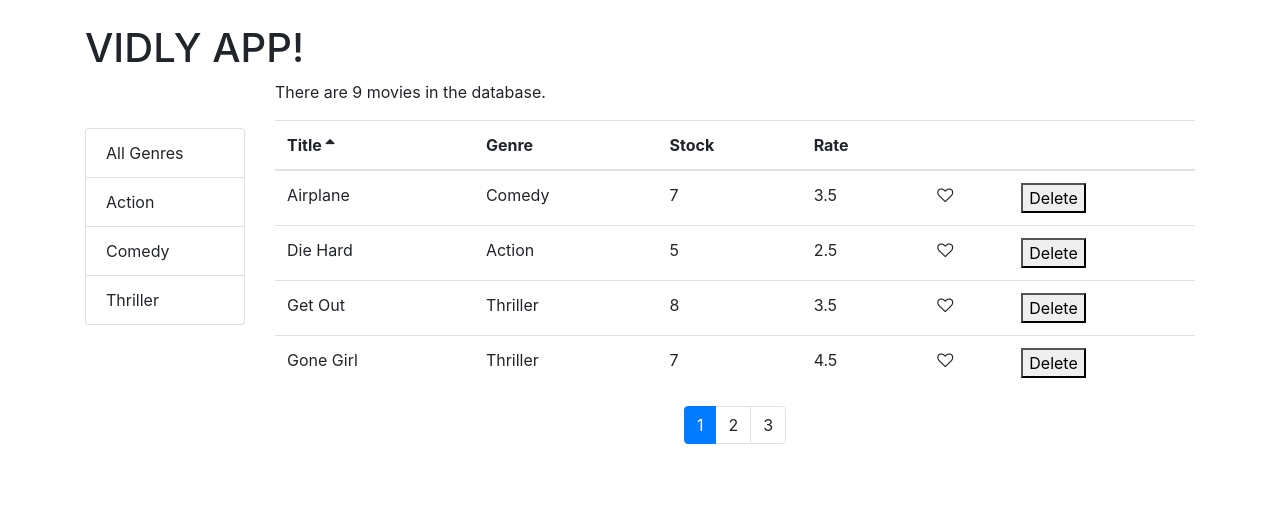
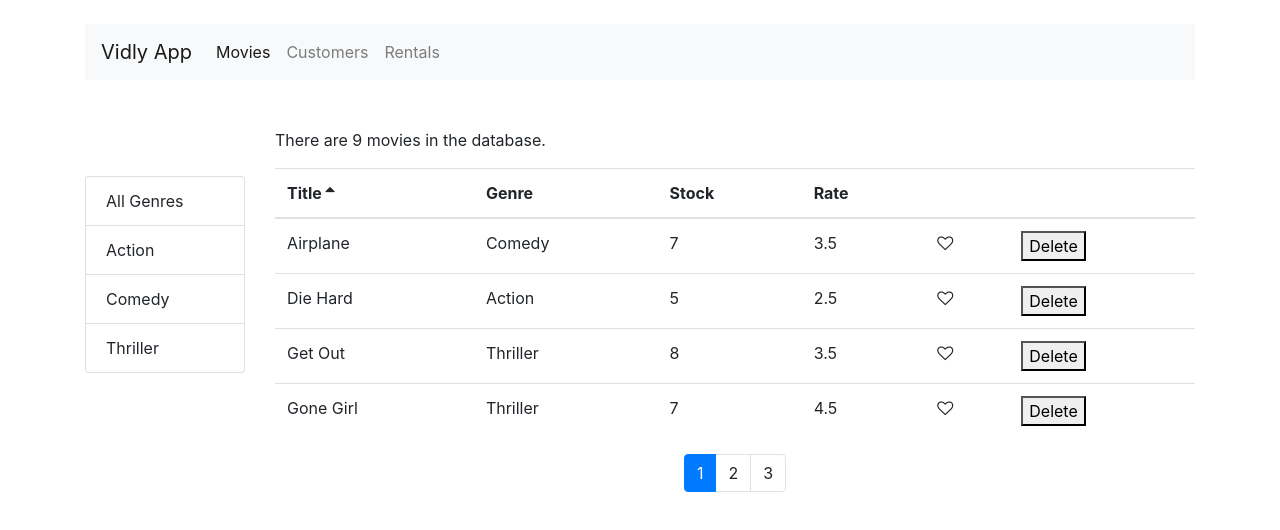
Before and after one commit to marzena-szopinska/Vidly, a React (Create React App) app: page / in a window 1280 px wide. Shown: the top 530 px of the page. Built offline with nearby package versions, Linux system fonts and the light colour scheme.

Commit message:
adding routing to the Vidly App

```diff
--- a/package.json
+++ b/package.json
@@ -9,6 +9,7 @@
     "prop-types": "^15.6.2",
     "react": "^16.9.0",
     "react-dom": "^16.9.0",
+    "react-router-dom": "^4.3.1",
     "react-scripts": "3.1.2"
   },
   "scripts": {
--- a/src/App.js
+++ b/src/App.js
@@ -1,13 +1,16 @@
 import React from 'react';
 import './App.css';
 import Movies from './components/movies';
+import NavBar from './components/navBar';
+
 
 function App() {
   return (
     <main className='container'>
       <br />
-      <h1>VIDLY APP!</h1>
-
+      <NavBar />
+      <br/>
+      <br/>
       <Movies />
     </main>
   );
--- /dev/null
+++ b/src/components/navBar.jsx
@@ -0,0 +1,26 @@
+import React, { Component } from 'react';
+import { NavLink } from 'react-router-dom';
+
+const NavBar = () => {
+    return (
+      <nav className="navbar navbar-expand-lg navbar-light bg-light">
+        <NavLink className="navbar-brand" to='/' >Vidly App</NavLink>
+        <div className="collapse navbar-collapse" id="navbarNav">
+          <ul className="navbar-nav">
+            <li className="nav-item active">
+              <NavLink className="nav-link" to='/'>Movies</NavLink>
+            </li>
+            <li className="nav-item">
+              <NavLink className="nav-link" to='/customers' >Customers</NavLink>
+            </li>
+            <li className="nav-item">
+              <NavLink className="nav-link" to='/rentals'>Rentals</NavLink>
+            </li>
+          </ul>
+        </div>
+      </nav>
+
+    );
+}
+
+export default NavBar;
--- a/src/index.js
+++ b/src/index.js
@@ -5,8 +5,9 @@ import App from './App';
 import * as serviceWorker from './serviceWorker';
 import 'bootstrap/dist/css/bootstrap.css';
 import 'font-awesome/css/font-awesome.css';
+import { BrowserRouter } from 'react-router-dom';
 
-ReactDOM.render(<App />, document.getElementById('root'));
+ReactDOM.render(<BrowserRouter><App /></BrowserRouter>, document.getElementById('root'));
 
 // If you want your app to work offline and load faster, you can change
 // unregister() to register() below. Note this comes with some pitfalls.
```
Also changed, not shown: 1 other file (tests, documents, lock files or other folders).
